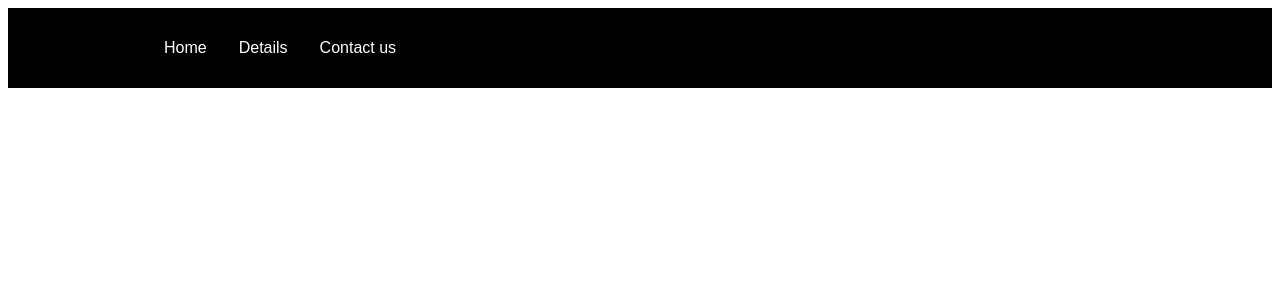
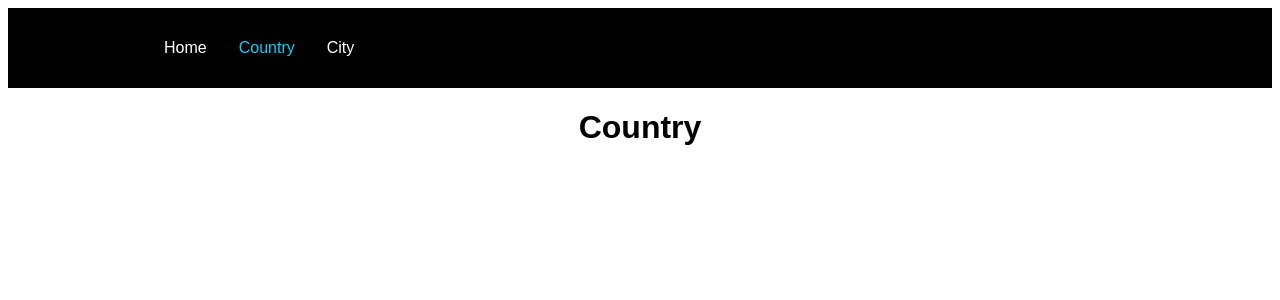
Before and after one commit to marurevi/React---Metrics-webapp, a React (Create React App) app: page /country in a window 1280 px wide. Shown: the top 300 px of the page. Built offline with nearby package versions, Linux system fonts and the light colour scheme.

Commit message:
Change Pages acording API election

```diff
--- a/src/App.js
+++ b/src/App.js
@@ -2,8 +2,8 @@ import './App.css';
 import { Routes, Route } from 'react-router-dom';
 import Navbar from './components/Navbar/index';
 import Home from './components/pages/Home';
-import Details from './components/pages/Details';
-import ContactUs from './components/pages/ContactUs';
+import Country from './components/pages/Country';
+import City from './components/pages/City';
 
 function App() {
   return (
@@ -11,8 +11,8 @@ function App() {
       <Navbar />
       <Routes>
         <Route index element={<Home />} />
-        <Route path="/details" element={<Details />} />
-        <Route path="/contact-us" element={<ContactUs />} />
+        <Route path="/country" element={<Country />} />
+        <Route path="/city" element={<City />} />
       </Routes>
     </div>
   );
--- a/src/components/Navbar/index.js
+++ b/src/components/Navbar/index.js
@@ -16,11 +16,11 @@ function Navbar() {
                 <NavLink to="/" onClick={() => setPopUp(false)}>
                   Home
                 </NavLink>
-                <NavLink to="/details" activestyle="true" onClick={() => setPopUp(false)}>
-                  Details
+                <NavLink to="/country" activestyle="true" onClick={() => setPopUp(false)}>
+                  Country
                 </NavLink>
-                <NavLink to="/contact-us" activestyle="true" onClick={() => setPopUp(false)}>
-                  Contact us
+                <NavLink to="/city" activestyle="true" onClick={() => setPopUp(false)}>
+                  City
                 </NavLink>
               </PopUpNav>
             </>
@@ -30,11 +30,11 @@ function Navbar() {
           <NavLink to="/">
             Home
           </NavLink>
-          <NavLink to="/details" activestyle="true">
-            Details
+          <NavLink to="/country" activestyle="true">
+            Country
           </NavLink>
-          <NavLink to="/contact-us" activestyle="true">
-            Contact us
+          <NavLink to="/city" activestyle="true">
+            City
           </NavLink>
         </NavMenu>
       </Nav>
--- a/src/components/pages/Details.js
+++ b/src/components/pages/City.js
@@ -1,11 +1,11 @@
 import React from 'react';
 
-function Details() {
+function City() {
   return (
     <div>
-      <h1>Details</h1>
+      <h1>City</h1>
     </div>
   );
 }
 
-export default Details;
+export default City;
--- a/src/components/pages/ContactUs.js
+++ /dev/null
@@ -1,11 +0,0 @@
-import React from 'react';
-
-function ContactUs() {
-  return (
-    <div>
-      <h1>Contact-us</h1>
-    </div>
-  );
-}
-
-export default ContactUs;
--- /dev/null
+++ b/src/components/pages/Country.js
@@ -0,0 +1,11 @@
+import React from 'react';
+
+function Country() {
+  return (
+    <div>
+      <h1>Country</h1>
+    </div>
+  );
+}
+
+export default Country;
--- a/src/components/pages/Home.js
+++ b/src/components/pages/Home.js
@@ -4,6 +4,7 @@ function Home() {
   return (
     <div>
       <h1>Home</h1>
+      <h2>Continents</h2>
     </div>
   );
 }
```
